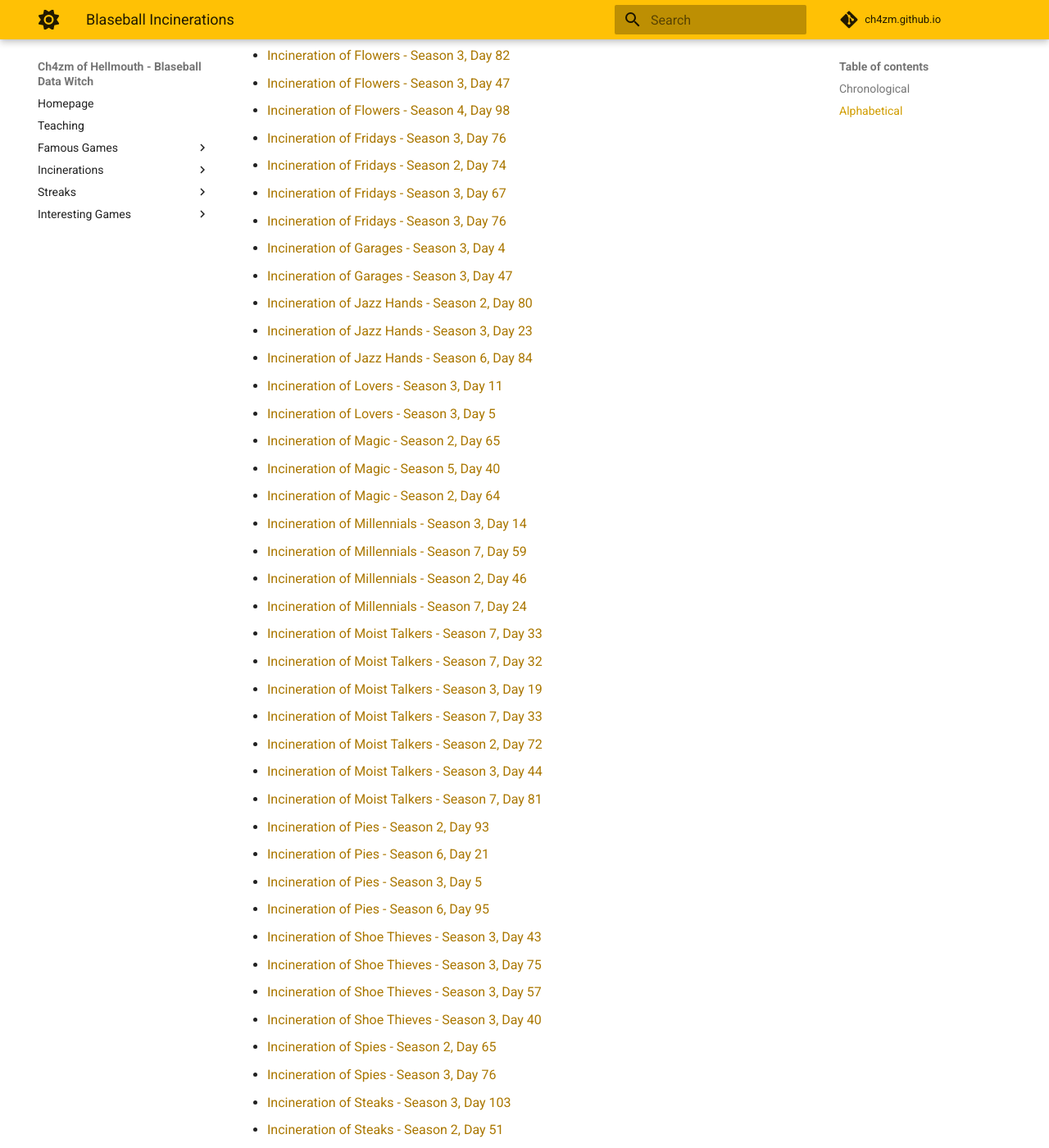
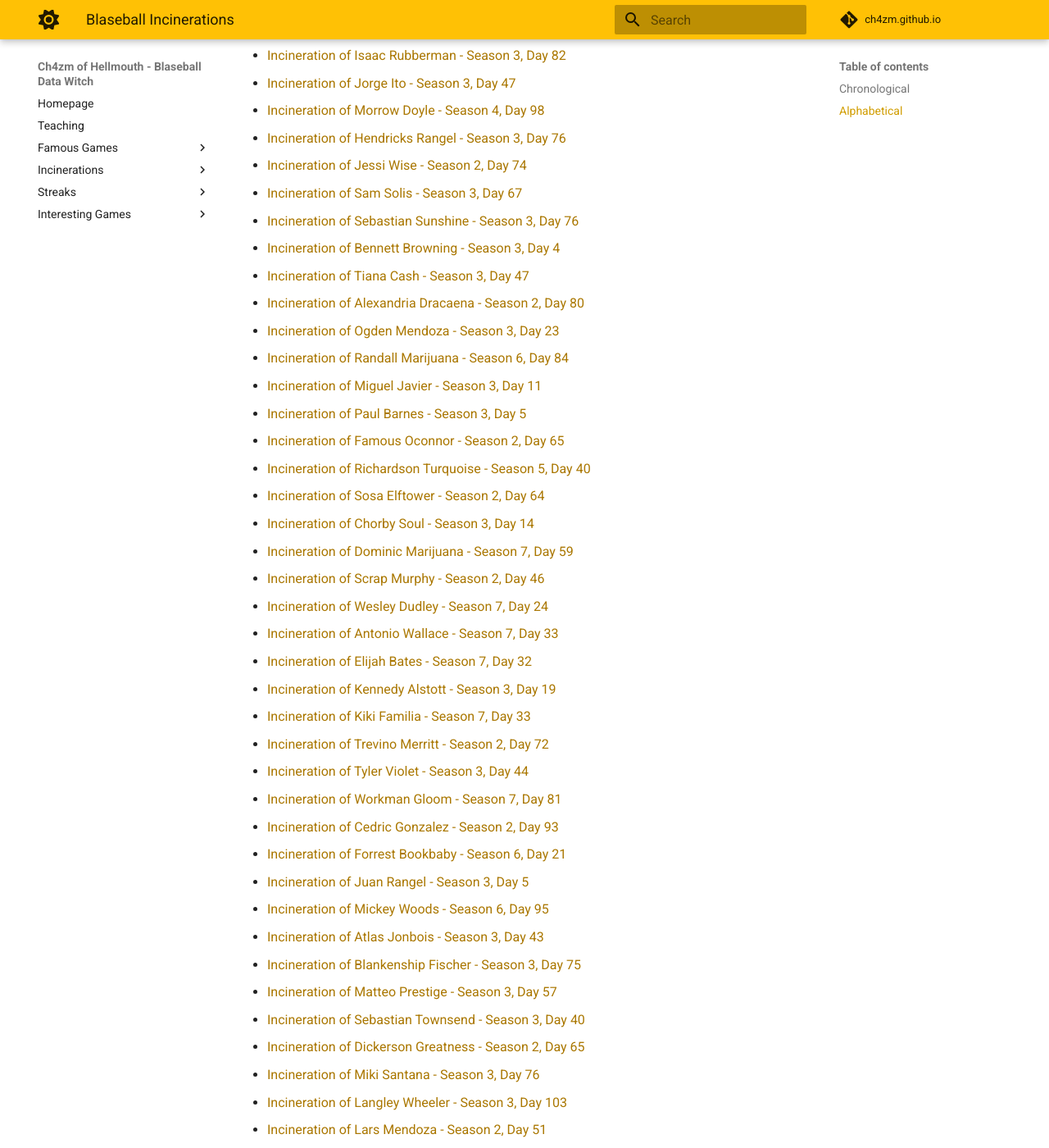
Before and after one commit to ch4zm/ch4zm.github.io, an MkDocs documentation site: the page built from docs/incinerations.md, in a window 1280 px wide and 1400 px high, scrolled down 2711 px. Shown: the whole window at 82% size. Built offline with MkDocs 1.6.1 and Material for MkDocs 9.7.7, drawn with Linux system fonts in a browser that asks for light colours; comment, search, counter and statistics services are not loaded; some of the changed text lies outside the part shown.

Commit message:
fix incineration names on main incinerations page

```diff
--- a/docs/incinerations.md
+++ b/docs/incinerations.md
@@ -68,66 +68,66 @@
 
 ## Alphabetical
 
-* [Incineration of Breath Mints - Season 7, Day 96](/Users/charles/codes/blaseball/ch4zm.github.io/scripts/../docs/incineration_breath_mints.md)
-* [Incineration of Breath Mints - Season 5, Day 44](/Users/charles/codes/blaseball/ch4zm.github.io/scripts/../docs/incineration_breath_mints.md)
-* [Incineration of Breath Mints - Season 4, Day 14](/Users/charles/codes/blaseball/ch4zm.github.io/scripts/../docs/incineration_breath_mints.md)
-* [Incineration of Crabs - Season 4, Day 63](/Users/charles/codes/blaseball/ch4zm.github.io/scripts/../docs/incineration_crabs.md)
-* [Incineration of Dale - Season 2, Day 88](/Users/charles/codes/blaseball/ch4zm.github.io/scripts/../docs/incineration_dale.md)
-* [Incineration of Dale - Season 7, Day 37](/Users/charles/codes/blaseball/ch4zm.github.io/scripts/../docs/incineration_dale.md)
-* [Incineration of Dale - Season 3, Day 6](/Users/charles/codes/blaseball/ch4zm.github.io/scripts/../docs/incineration_dale.md)
-* [Incineration of Flowers - Season 3, Day 5](/Users/charles/codes/blaseball/ch4zm.github.io/scripts/../docs/incineration_flowers.md)
-* [Incineration of Flowers - Season 6, Day 31](/Users/charles/codes/blaseball/ch4zm.github.io/scripts/../docs/incineration_flowers.md)
-* [Incineration of Flowers - Season 2, Day 76](/Users/charles/codes/blaseball/ch4zm.github.io/scripts/../docs/incineration_flowers.md)
-* [Incineration of Flowers - Season 3, Day 82](/Users/charles/codes/blaseball/ch4zm.github.io/scripts/../docs/incineration_flowers.md)
-* [Incineration of Flowers - Season 3, Day 47](/Users/charles/codes/blaseball/ch4zm.github.io/scripts/../docs/incineration_flowers.md)
-* [Incineration of Flowers - Season 4, Day 98](/Users/charles/codes/blaseball/ch4zm.github.io/scripts/../docs/incineration_flowers.md)
-* [Incineration of Fridays - Season 3, Day 76](/Users/charles/codes/blaseball/ch4zm.github.io/scripts/../docs/incineration_fridays.md)
-* [Incineration of Fridays - Season 2, Day 74](/Users/charles/codes/blaseball/ch4zm.github.io/scripts/../docs/incineration_fridays.md)
-* [Incineration of Fridays - Season 3, Day 67](/Users/charles/codes/blaseball/ch4zm.github.io/scripts/../docs/incineration_fridays.md)
-* [Incineration of Fridays - Season 3, Day 76](/Users/charles/codes/blaseball/ch4zm.github.io/scripts/../docs/incineration_fridays.md)
-* [Incineration of Garages - Season 3, Day 4](/Users/charles/codes/blaseball/ch4zm.github.io/scripts/../docs/incineration_garages.md)
-* [Incineration of Garages - Season 3, Day 47](/Users/charles/codes/blaseball/ch4zm.github.io/scripts/../docs/incineration_garages.md)
-* [Incineration of Jazz Hands - Season 2, Day 80](/Users/charles/codes/blaseball/ch4zm.github.io/scripts/../docs/incineration_jazz_hands.md)
-* [Incineration of Jazz Hands - Season 3, Day 23](/Users/charles/codes/blaseball/ch4zm.github.io/scripts/../docs/incineration_jazz_hands.md)
-* [Incineration of Jazz Hands - Season 6, Day 84](/Users/charles/codes/blaseball/ch4zm.github.io/scripts/../docs/incineration_jazz_hands.md)
-* [Incineration of Lovers - Season 3, Day 11](/Users/charles/codes/blaseball/ch4zm.github.io/scripts/../docs/incineration_lovers.md)
-* [Incineration of Lovers - Season 3, Day 5](/Users/charles/codes/blaseball/ch4zm.github.io/scripts/../docs/incineration_lovers.md)
-* [Incineration of Magic - Season 2, Day 65](/Users/charles/codes/blaseball/ch4zm.github.io/scripts/../docs/incineration_magic.md)
-* [Incineration of Magic - Season 5, Day 40](/Users/charles/codes/blaseball/ch4zm.github.io/scripts/../docs/incineration_magic.md)
-* [Incineration of Magic - Season 2, Day 64](/Users/charles/codes/blaseball/ch4zm.github.io/scripts/../docs/incineration_magic.md)
-* [Incineration of Millennials - Season 3, Day 14](/Users/charles/codes/blaseball/ch4zm.github.io/scripts/../docs/incineration_millennials.md)
-* [Incineration of Millennials - Season 7, Day 59](/Users/charles/codes/blaseball/ch4zm.github.io/scripts/../docs/incineration_millennials.md)
-* [Incineration of Millennials - Season 2, Day 46](/Users/charles/codes/blaseball/ch4zm.github.io/scripts/../docs/incineration_millennials.md)
-* [Incineration of Millennials - Season 7, Day 24](/Users/charles/codes/blaseball/ch4zm.github.io/scripts/../docs/incineration_millennials.md)
-* [Incineration of Moist Talkers - Season 7, Day 33](/Users/charles/codes/blaseball/ch4zm.github.io/scripts/../docs/incineration_moist_talkers.md)
-* [Incineration of Moist Talkers - Season 7, Day 32](/Users/charles/codes/blaseball/ch4zm.github.io/scripts/../docs/incineration_moist_talkers.md)
-* [Incineration of Moist Talkers - Season 3, Day 19](/Users/charles/codes/blaseball/ch4zm.github.io/scripts/../docs/incineration_moist_talkers.md)
-* [Incineration of Moist Talkers - Season 7, Day 33](/Users/charles/codes/blaseball/ch4zm.github.io/scripts/../docs/incineration_moist_talkers.md)
-* [Incineration of Moist Talkers - Season 2, Day 72](/Users/charles/codes/blaseball/ch4zm.github.io/scripts/../docs/incineration_moist_talkers.md)
-* [Incineration of Moist Talkers - Season 3, Day 44](/Users/charles/codes/blaseball/ch4zm.github.io/scripts/../docs/incineration_moist_talkers.md)
-* [Incineration of Moist Talkers - Season 7, Day 81](/Users/charles/codes/blaseball/ch4zm.github.io/scripts/../docs/incineration_moist_talkers.md)
-* [Incineration of Pies - Season 2, Day 93](/Users/charles/codes/blaseball/ch4zm.github.io/scripts/../docs/incineration_pies.md)
-* [Incineration of Pies - Season 6, Day 21](/Users/charles/codes/blaseball/ch4zm.github.io/scripts/../docs/incineration_pies.md)
-* [Incineration of Pies - Season 3, Day 5](/Users/charles/codes/blaseball/ch4zm.github.io/scripts/../docs/incineration_pies.md)
-* [Incineration of Pies - Season 6, Day 95](/Users/charles/codes/blaseball/ch4zm.github.io/scripts/../docs/incineration_pies.md)
-* [Incineration of Shoe Thieves - Season 3, Day 43](/Users/charles/codes/blaseball/ch4zm.github.io/scripts/../docs/incineration_shoe_thieves.md)
-* [Incineration of Shoe Thieves - Season 3, Day 75](/Users/charles/codes/blaseball/ch4zm.github.io/scripts/../docs/incineration_shoe_thieves.md)
-* [Incineration of Shoe Thieves - Season 3, Day 57](/Users/charles/codes/blaseball/ch4zm.github.io/scripts/../docs/incineration_shoe_thieves.md)
-* [Incineration of Shoe Thieves - Season 3, Day 40](/Users/charles/codes/blaseball/ch4zm.github.io/scripts/../docs/incineration_shoe_thieves.md)
-* [Incineration of Spies - Season 2, Day 65](/Users/charles/codes/blaseball/ch4zm.github.io/scripts/../docs/incineration_spies.md)
-* [Incineration of Spies - Season 3, Day 76](/Users/charles/codes/blaseball/ch4zm.github.io/scripts/../docs/incineration_spies.md)
-* [Incineration of Steaks - Season 3, Day 103](/Users/charles/codes/blaseball/ch4zm.github.io/scripts/../docs/incineration_steaks.md)
-* [Incineration of Steaks - Season 2, Day 51](/Users/charles/codes/blaseball/ch4zm.github.io/scripts/../docs/incineration_steaks.md)
-* [Incineration of Steaks - Season 7, Day 67](/Users/charles/codes/blaseball/ch4zm.github.io/scripts/../docs/incineration_steaks.md)
-* [Incineration of Steaks - Season 4, Day 50](/Users/charles/codes/blaseball/ch4zm.github.io/scripts/../docs/incineration_steaks.md)
-* [Incineration of Steaks - Season 2, Day 72](/Users/charles/codes/blaseball/ch4zm.github.io/scripts/../docs/incineration_steaks.md)
-* [Incineration of Sunbeams - Season 5, Day 91](/Users/charles/codes/blaseball/ch4zm.github.io/scripts/../docs/incineration_sunbeams.md)
-* [Incineration of Sunbeams - Season 3, Day 2](/Users/charles/codes/blaseball/ch4zm.github.io/scripts/../docs/incineration_sunbeams.md)
-* [Incineration of Sunbeams - Season 3, Day 23](/Users/charles/codes/blaseball/ch4zm.github.io/scripts/../docs/incineration_sunbeams.md)
-* [Incineration of Tacos - Season 3, Day 16](/Users/charles/codes/blaseball/ch4zm.github.io/scripts/../docs/incineration_tacos.md)
-* [Incineration of Tigers - Season 7, Day 71](/Users/charles/codes/blaseball/ch4zm.github.io/scripts/../docs/incineration_tigers.md)
-* [Incineration of Tigers - Season 3, Day 110](/Users/charles/codes/blaseball/ch4zm.github.io/scripts/../docs/incineration_tigers.md)
-* [Incineration of Tigers - Season 7, Day 32](/Users/charles/codes/blaseball/ch4zm.github.io/scripts/../docs/incineration_tigers.md)
-* [Incineration of Tigers - Season 7, Day 32](/Users/charles/codes/blaseball/ch4zm.github.io/scripts/../docs/incineration_tigers.md)
-* [Incineration of Tigers - Season 7, Day 71](/Users/charles/codes/blaseball/ch4zm.github.io/scripts/../docs/incineration_tigers.md)
-* [Incineration of Wild Wings - Season 7, Day 107](/Users/charles/codes/blaseball/ch4zm.github.io/scripts/../docs/incineration_wild_wings.md)
+* [Incineration of Boyfriend Monreal - Season 7, Day 96](/Users/charles/codes/blaseball/ch4zm.github.io/scripts/../docs/incineration_boyfriend_monreal.md)
+* [Incineration of Eduardo Ingram - Season 5, Day 44](/Users/charles/codes/blaseball/ch4zm.github.io/scripts/../docs/incineration_eduardo_ingram.md)
+* [Incineration of Whit Steakknife - Season 4, Day 14](/Users/charles/codes/blaseball/ch4zm.github.io/scripts/../docs/incineration_whit_steakknife.md)
+* [Incineration of Combs Duende - Season 4, Day 63](/Users/charles/codes/blaseball/ch4zm.github.io/scripts/../docs/incineration_combs_duende.md)
+* [Incineration of Aldon Anthony - Season 2, Day 88](/Users/charles/codes/blaseball/ch4zm.github.io/scripts/../docs/incineration_aldon_anthony.md)
+* [Incineration of Murray Pony - Season 7, Day 37](/Users/charles/codes/blaseball/ch4zm.github.io/scripts/../docs/incineration_murray_pony.md)
+* [Incineration of Theodore Passon - Season 3, Day 6](/Users/charles/codes/blaseball/ch4zm.github.io/scripts/../docs/incineration_theodore_passon.md)
+* [Incineration of Bryanayah Chang - Season 3, Day 5](/Users/charles/codes/blaseball/ch4zm.github.io/scripts/../docs/incineration_bryanayah_chang.md)
+* [Incineration of Caligula Lotus - Season 6, Day 31](/Users/charles/codes/blaseball/ch4zm.github.io/scripts/../docs/incineration_caligula_lotus.md)
+* [Incineration of Hurley Pacheco - Season 2, Day 76](/Users/charles/codes/blaseball/ch4zm.github.io/scripts/../docs/incineration_hurley_pacheco.md)
+* [Incineration of Isaac Rubberman - Season 3, Day 82](/Users/charles/codes/blaseball/ch4zm.github.io/scripts/../docs/incineration_isaac_rubberman.md)
+* [Incineration of Jorge Ito - Season 3, Day 47](/Users/charles/codes/blaseball/ch4zm.github.io/scripts/../docs/incineration_jorge_ito.md)
+* [Incineration of Morrow Doyle - Season 4, Day 98](/Users/charles/codes/blaseball/ch4zm.github.io/scripts/../docs/incineration_morrow_doyle.md)
+* [Incineration of Hendricks Rangel - Season 3, Day 76](/Users/charles/codes/blaseball/ch4zm.github.io/scripts/../docs/incineration_hendricks_rangel.md)
+* [Incineration of Jessi Wise - Season 2, Day 74](/Users/charles/codes/blaseball/ch4zm.github.io/scripts/../docs/incineration_jessi_wise.md)
+* [Incineration of Sam Solis - Season 3, Day 67](/Users/charles/codes/blaseball/ch4zm.github.io/scripts/../docs/incineration_sam_solis.md)
+* [Incineration of Sebastian Sunshine - Season 3, Day 76](/Users/charles/codes/blaseball/ch4zm.github.io/scripts/../docs/incineration_sebastian_sunshine.md)
+* [Incineration of Bennett Browning - Season 3, Day 4](/Users/charles/codes/blaseball/ch4zm.github.io/scripts/../docs/incineration_bennett_browning.md)
+* [Incineration of Tiana Cash - Season 3, Day 47](/Users/charles/codes/blaseball/ch4zm.github.io/scripts/../docs/incineration_tiana_cash.md)
+* [Incineration of Alexandria Dracaena - Season 2, Day 80](/Users/charles/codes/blaseball/ch4zm.github.io/scripts/../docs/incineration_alexandria_dracaena.md)
+* [Incineration of Ogden Mendoza - Season 3, Day 23](/Users/charles/codes/blaseball/ch4zm.github.io/scripts/../docs/incineration_ogden_mendoza.md)
+* [Incineration of Randall Marijuana - Season 6, Day 84](/Users/charles/codes/blaseball/ch4zm.github.io/scripts/../docs/incineration_randall_marijuana.md)
+* [Incineration of Miguel Javier - Season 3, Day 11](/Users/charles/codes/blaseball/ch4zm.github.io/scripts/../docs/incineration_miguel_javier.md)
+* [Incineration of Paul Barnes - Season 3, Day 5](/Users/charles/codes/blaseball/ch4zm.github.io/scripts/../docs/incineration_paul_barnes.md)
+* [Incineration of Famous Oconnor - Season 2, Day 65](/Users/charles/codes/blaseball/ch4zm.github.io/scripts/../docs/incineration_famous_oconnor.md)
+* [Incineration of Richardson Turquoise - Season 5, Day 40](/Users/charles/codes/blaseball/ch4zm.github.io/scripts/../docs/incineration_richardson_turquoise.md)
+* [Incineration of Sosa Elftower - Season 2, Day 64](/Users/charles/codes/blaseball/ch4zm.github.io/scripts/../docs/incineration_sosa_elftower.md)
+* [Incineration of Chorby Soul - Season 3, Day 14](/Users/charles/codes/blaseball/ch4zm.github.io/scripts/../docs/incineration_chorby_soul.md)
+* [Incineration of Dominic Marijuana - Season 7, Day 59](/Users/charles/codes/blaseball/ch4zm.github.io/scripts/../docs/incineration_dominic_marijuana.md)
+* [Incineration of Scrap Murphy - Season 2, Day 46](/Users/charles/codes/blaseball/ch4zm.github.io/scripts/../docs/incineration_scrap_murphy.md)
+* [Incineration of Wesley Dudley - Season 7, Day 24](/Users/charles/codes/blaseball/ch4zm.github.io/scripts/../docs/incineration_wesley_dudley.md)
+* [Incineration of Antonio Wallace - Season 7, Day 33](/Users/charles/codes/blaseball/ch4zm.github.io/scripts/../docs/incineration_antonio_wallace.md)
+* [Incineration of Elijah Bates - Season 7, Day 32](/Users/charles/codes/blaseball/ch4zm.github.io/scripts/../docs/incineration_elijah_bates.md)
+* [Incineration of Kennedy Alstott - Season 3, Day 19](/Users/charles/codes/blaseball/ch4zm.github.io/scripts/../docs/incineration_kennedy_alstott.md)
+* [Incineration of Kiki Familia - Season 7, Day 33](/Users/charles/codes/blaseball/ch4zm.github.io/scripts/../docs/incineration_kiki_familia.md)
+* [Incineration of Trevino Merritt - Season 2, Day 72](/Users/charles/codes/blaseball/ch4zm.github.io/scripts/../docs/incineration_trevino_merritt.md)
+* [Incineration of Tyler Violet - Season 3, Day 44](/Users/charles/codes/blaseball/ch4zm.github.io/scripts/../docs/incineration_tyler_violet.md)
+* [Incineration of Workman Gloom - Season 7, Day 81](/Users/charles/codes/blaseball/ch4zm.github.io/scripts/../docs/incineration_workman_gloom.md)
+* [Incineration of Cedric Gonzalez - Season 2, Day 93](/Users/charles/codes/blaseball/ch4zm.github.io/scripts/../docs/incineration_cedric_gonzalez.md)
+* [Incineration of Forrest Bookbaby - Season 6, Day 21](/Users/charles/codes/blaseball/ch4zm.github.io/scripts/../docs/incineration_forrest_bookbaby.md)
+* [Incineration of Juan Rangel - Season 3, Day 5](/Users/charles/codes/blaseball/ch4zm.github.io/scripts/../docs/incineration_juan_rangel.md)
+* [Incineration of Mickey Woods - Season 6, Day 95](/Users/charles/codes/blaseball/ch4zm.github.io/scripts/../docs/incineration_mickey_woods.md)
+* [Incineration of Atlas Jonbois - Season 3, Day 43](/Users/charles/codes/blaseball/ch4zm.github.io/scripts/../docs/incineration_atlas_jonbois.md)
+* [Incineration of Blankenship Fischer - Season 3, Day 75](/Users/charles/codes/blaseball/ch4zm.github.io/scripts/../docs/incineration_blankenship_fischer.md)
+* [Incineration of Matteo Prestige - Season 3, Day 57](/Users/charles/codes/blaseball/ch4zm.github.io/scripts/../docs/incineration_matteo_prestige.md)
+* [Incineration of Sebastian Townsend - Season 3, Day 40](/Users/charles/codes/blaseball/ch4zm.github.io/scripts/../docs/incineration_sebastian_townsend.md)
+* [Incineration of Dickerson Greatness - Season 2, Day 65](/Users/charles/codes/blaseball/ch4zm.github.io/scripts/../docs/incineration_dickerson_greatness.md)
+* [Incineration of Miki Santana - Season 3, Day 76](/Users/charles/codes/blaseball/ch4zm.github.io/scripts/../docs/incineration_miki_santana.md)
+* [Incineration of Langley Wheeler - Season 3, Day 103](/Users/charles/codes/blaseball/ch4zm.github.io/scripts/../docs/incineration_langley_wheeler.md)
+* [Incineration of Lars Mendoza - Season 2, Day 51](/Users/charles/codes/blaseball/ch4zm.github.io/scripts/../docs/incineration_lars_mendoza.md)
+* [Incineration of Sebastian Telephone - Season 7, Day 67](/Users/charles/codes/blaseball/ch4zm.github.io/scripts/../docs/incineration_sebastian_telephone.md)
+* [Incineration of Stevenson Monstera - Season 4, Day 50](/Users/charles/codes/blaseball/ch4zm.github.io/scripts/../docs/incineration_stevenson_monstera.md)
+* [Incineration of Zi Delacruz - Season 2, Day 72](/Users/charles/codes/blaseball/ch4zm.github.io/scripts/../docs/incineration_zi_delacruz.md)
+* [Incineration of Emmett Internet - Season 5, Day 91](/Users/charles/codes/blaseball/ch4zm.github.io/scripts/../docs/incineration_emmett_internet.md)
+* [Incineration of Rhys Trombone - Season 3, Day 2](/Users/charles/codes/blaseball/ch4zm.github.io/scripts/../docs/incineration_rhys_trombone.md)
+* [Incineration of Velasquez Meadows - Season 3, Day 23](/Users/charles/codes/blaseball/ch4zm.github.io/scripts/../docs/incineration_velasquez_meadows.md)
+* [Incineration of Natha Kath - Season 3, Day 16](/Users/charles/codes/blaseball/ch4zm.github.io/scripts/../docs/incineration_natha_kath.md)
+* [Incineration of Frasier Shmurmgle - Season 7, Day 71](/Users/charles/codes/blaseball/ch4zm.github.io/scripts/../docs/incineration_frasier_shmurmgle.md)
+* [Incineration of Landry Violence - Season 3, Day 110](/Users/charles/codes/blaseball/ch4zm.github.io/scripts/../docs/incineration_landry_violence.md)
+* [Incineration of Mclaughlin Scorpler - Season 7, Day 32](/Users/charles/codes/blaseball/ch4zm.github.io/scripts/../docs/incineration_mclaughlin_scorpler.md)
+* [Incineration of Moody Cookbook - Season 7, Day 32](/Users/charles/codes/blaseball/ch4zm.github.io/scripts/../docs/incineration_moody_cookbook.md)
+* [Incineration of Yazmin Mason - Season 7, Day 71](/Users/charles/codes/blaseball/ch4zm.github.io/scripts/../docs/incineration_yazmin_mason.md)
+* [Incineration of Miguel Wheeler - Season 7, Day 107](/Users/charles/codes/blaseball/ch4zm.github.io/scripts/../docs/incineration_miguel_wheeler.md)
```
